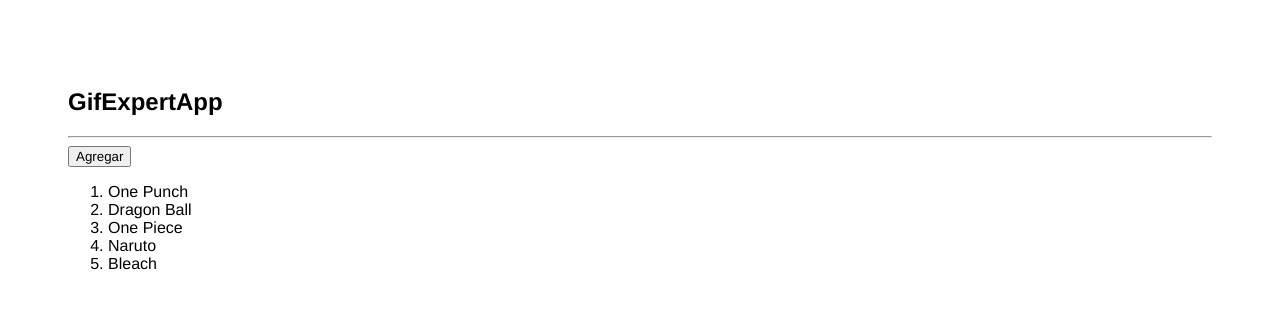
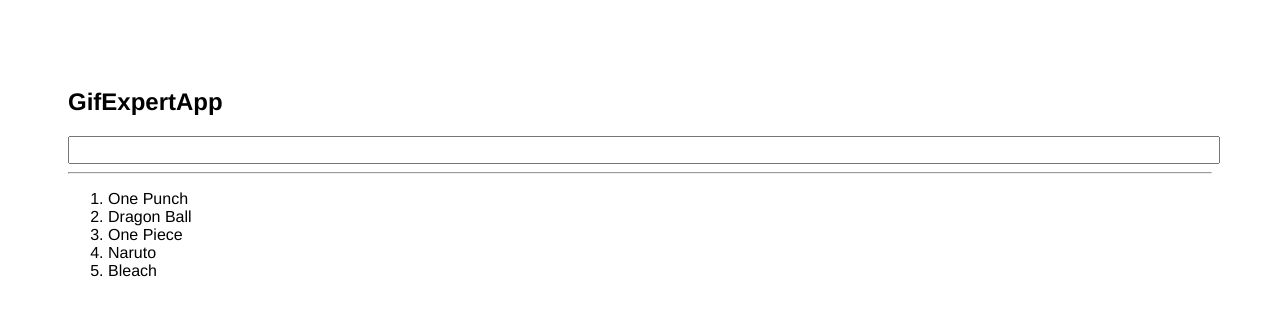
Before and after one commit to joelc24/gif-expert-app, a React (Vite) app: page / in a window 1280 px wide. Shown: the top 316 px of the page. Built offline with nearby package versions, Linux system fonts and the light colour scheme.

Commit message:
Componente AddCategory

```diff
--- a/src/GifExpertApp.jsx
+++ b/src/GifExpertApp.jsx
@@ -1,20 +1,20 @@
 import { useState } from 'react';
+import AddCategory from './components/AddCategory';
 
 const GifExpertApp = () => {
 
-    /* const categories = ['One Punch', 'Dragon Ball', 'One Piece', 'Naruto', 'Bleach']; */
     const [categories, setCategories] = useState(['One Punch', 'Dragon Ball', 'One Piece', 'Naruto', 'Bleach']);
 
-    const handleAdd = () => {
+    /* const handleAdd = () => {
         setCategories([...categories, 'HunterXHunter']);
-    }
+    } */
 
     return (
         <>
             <h2>GifExpertApp</h2>
+            <AddCategory/>
+
             <hr />
-
-            <button onClick={handleAdd}>Agregar</button>
 
             <ol>
                 {
--- /dev/null
+++ b/src/components/AddCategory.jsx
@@ -0,0 +1,29 @@
+import { useState } from 'react';
+
+const AddCategory = () => {
+
+    const [inputValue, setInputValue] = useState('');
+
+    const handleInputChange = (e) => {
+        setInputValue(e.target.value);
+    }
+
+    const handleSubmit = (e) => {
+        e.preventDefault();
+        /* setInputValue(''); */
+    }
+
+    return (
+
+        <form onSubmit={handleSubmit}>
+            <input
+                type="text"
+                value={inputValue}
+                onChange={handleInputChange}
+            />
+        </form>
+
+     );
+}
+
+export default AddCategory;
--- a/src/index.css
+++ b/src/index.css
@@ -5,3 +5,9 @@
 body {
   padding: 60px;
 }
+
+input{
+  width: 100%;
+  font-size: 1.2rem;
+  color: grey;
+}
```
